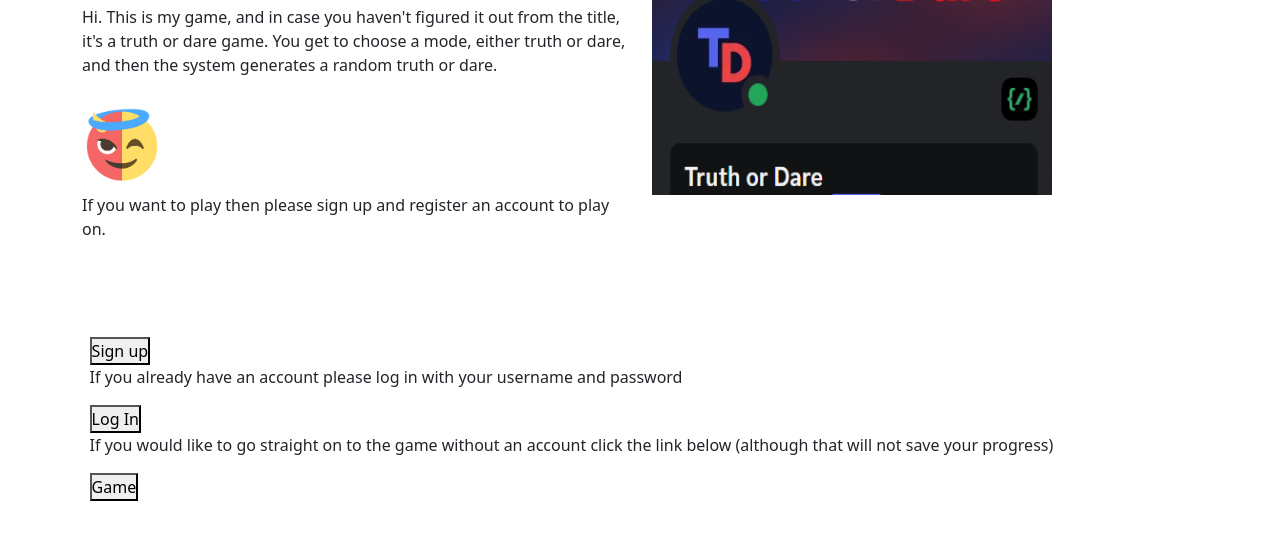
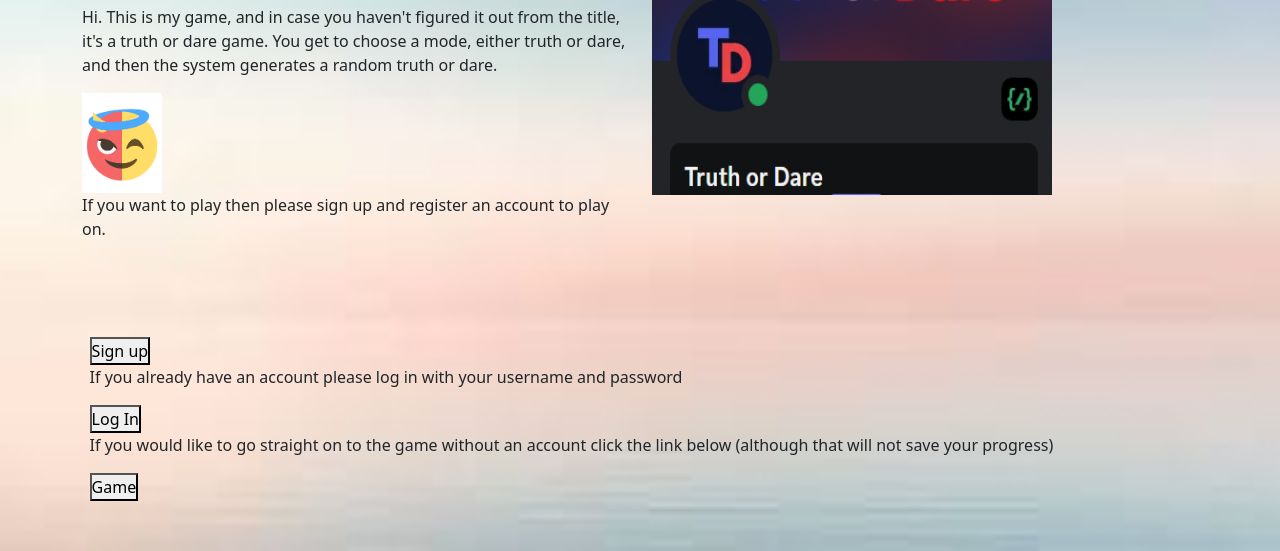
Before and after one commit to Hello-There-Ethan/Hello-There-Ethan, a website built with Vite: page index.html in a window 1280 px wide. Shown: the part 249-800 px from the top of the page. Built offline with nearby package versions, Linux system fonts and the light colour scheme; files whose address does not match are found by name.

Commit message:
fixed the background
Fixed the background

```diff
--- a/style.css
+++ b/style.css
@@ -5,7 +5,7 @@
 }
 
 body {
-  background-image: url("Images/Cool_Background.jpg");
+  background-image: url("Cool_Background.jpg");
   background-size: cover;
   min-height: 100vh;
   margin: 0;
```
